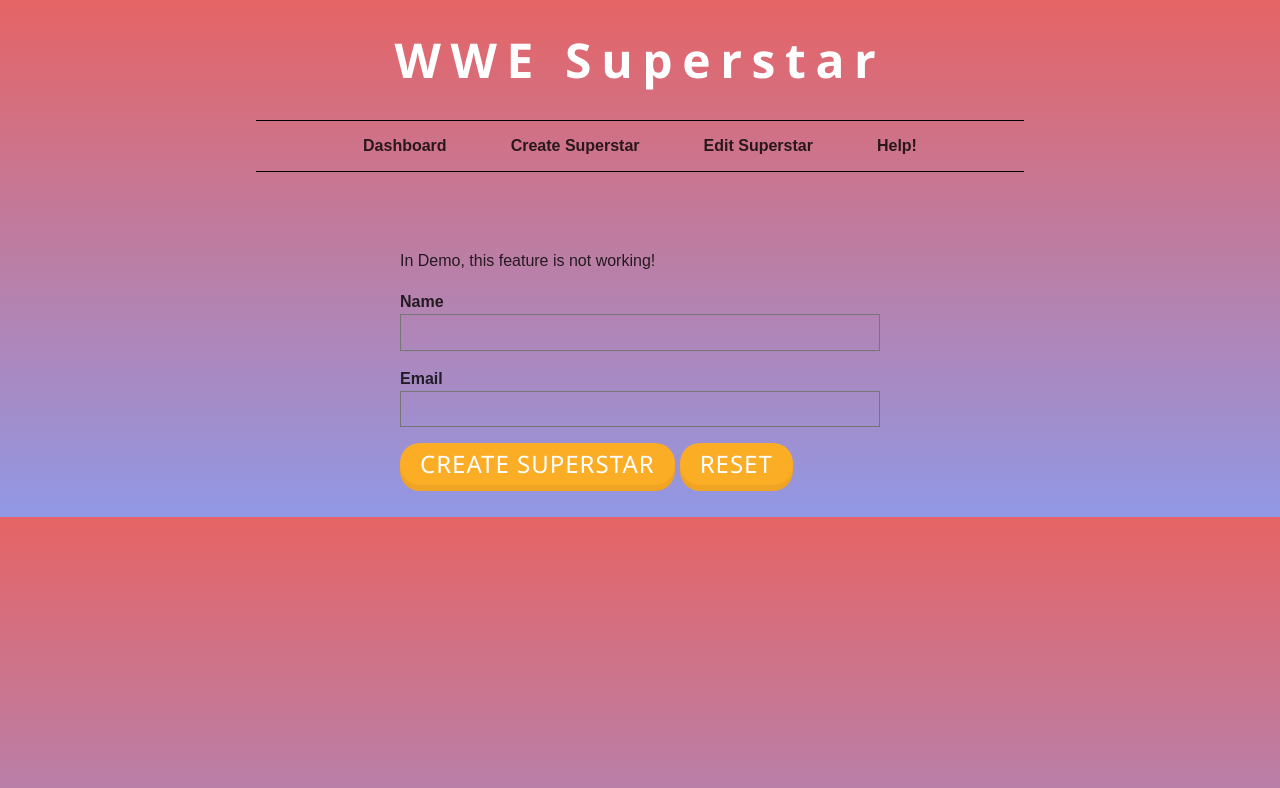
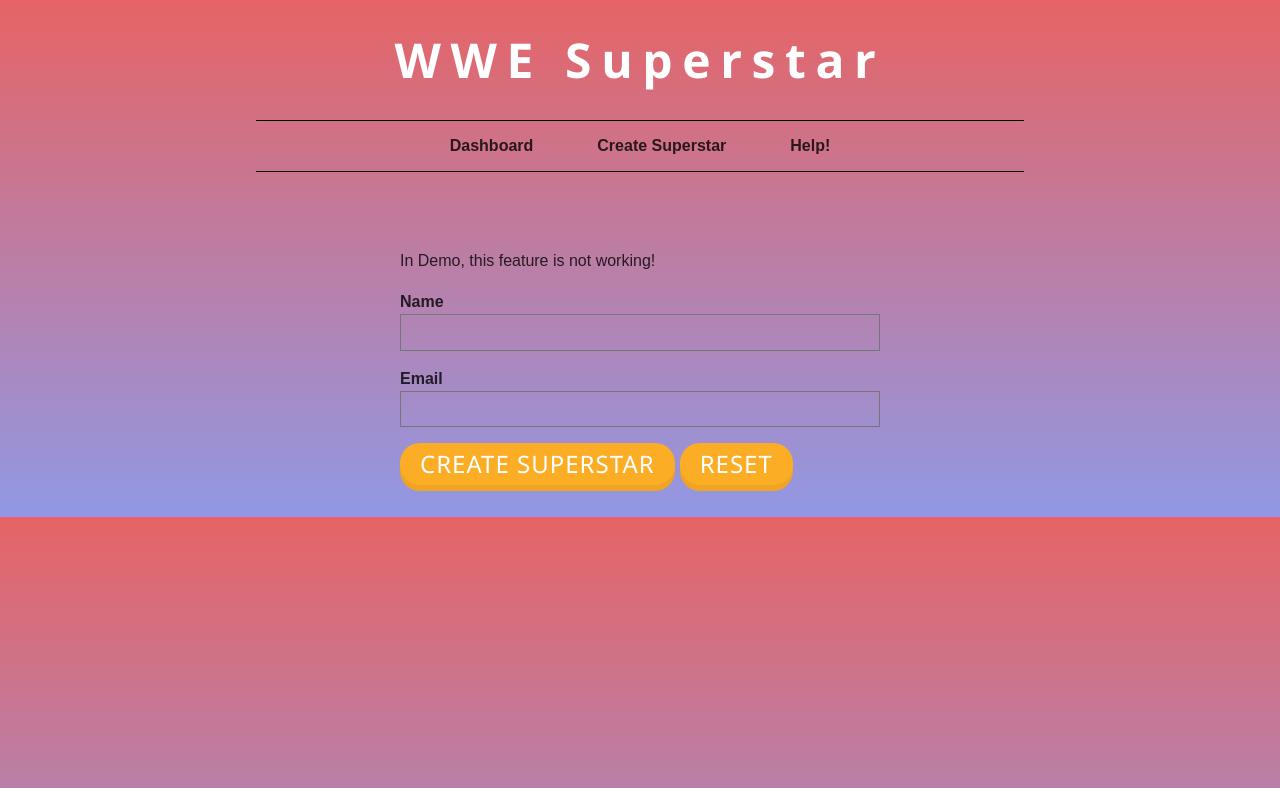
Before and after one commit to rebht78/wwestars, a React (Create React App) app: page /create in a window 1280 px wide. Shown: the top 788 px of the page. Built offline with nearby package versions, Linux system fonts and the light colour scheme.

Commit message:
remove edit superstar link

```diff
--- a/src/components/Menu.js
+++ b/src/components/Menu.js
@@ -12,7 +12,6 @@
                 <nav class="bt bb mw7 center mt4 ma4">
                     <NavLink className="f6 fw8 f5-l link bg-animate black-80 hover-bg-lightest-blue  dib pa3 ph4-l" to="/" exact={true}>Dashboard</NavLink>
                     <NavLink className="f6 fw8 f5-l link bg-animate black-80 hover-bg-lightest-blue dib pa3 ph4-l" to="/create">Create Superstar</NavLink>
-                    <NavLink className="f6 fw8 f5-l link bg-animate black-80 hover-bg-lightest-blue dib pa3 ph4-l" to="/Edit">Edit Superstar</NavLink>
                     <NavLink className="f6 fw8 f5-l link bg-animate black-80 hover-bg-lightest-blue dib pa3 ph4-l" to="/help">Help!</NavLink>
                 </nav>
 
```
